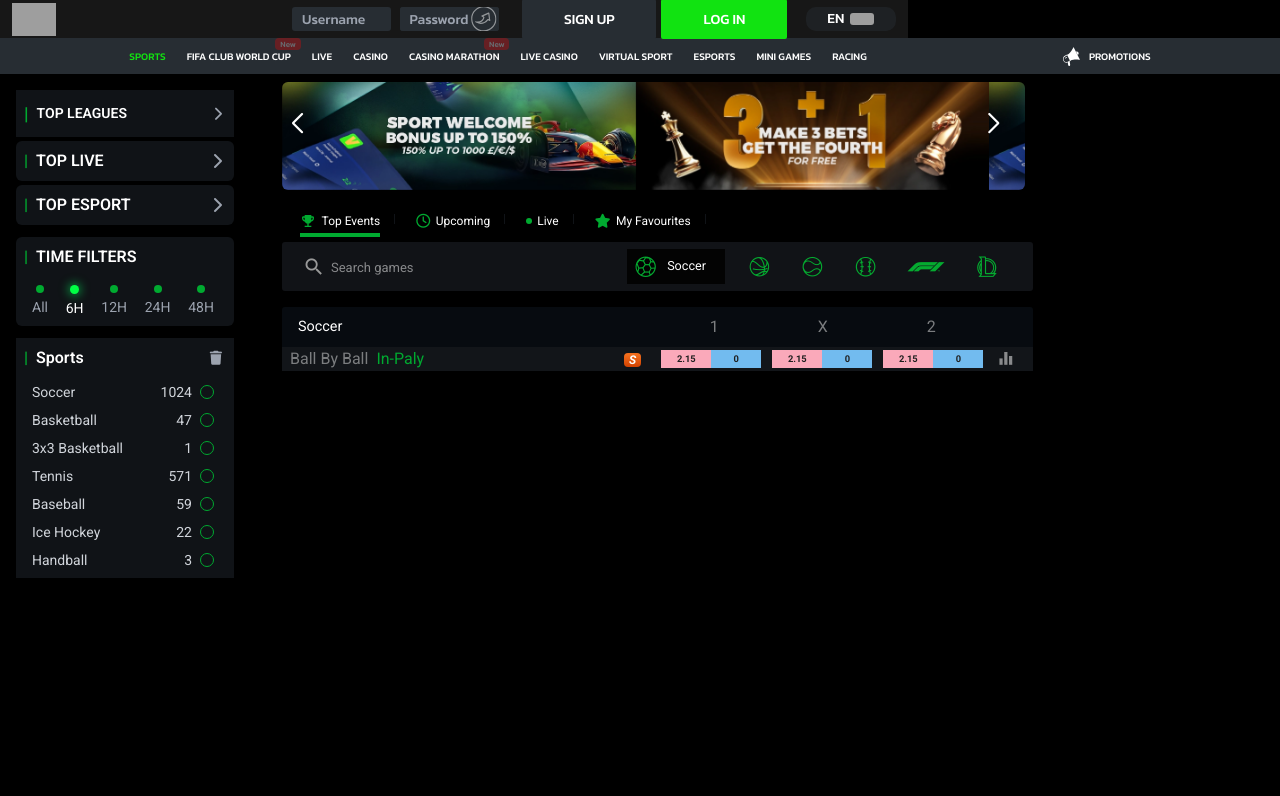
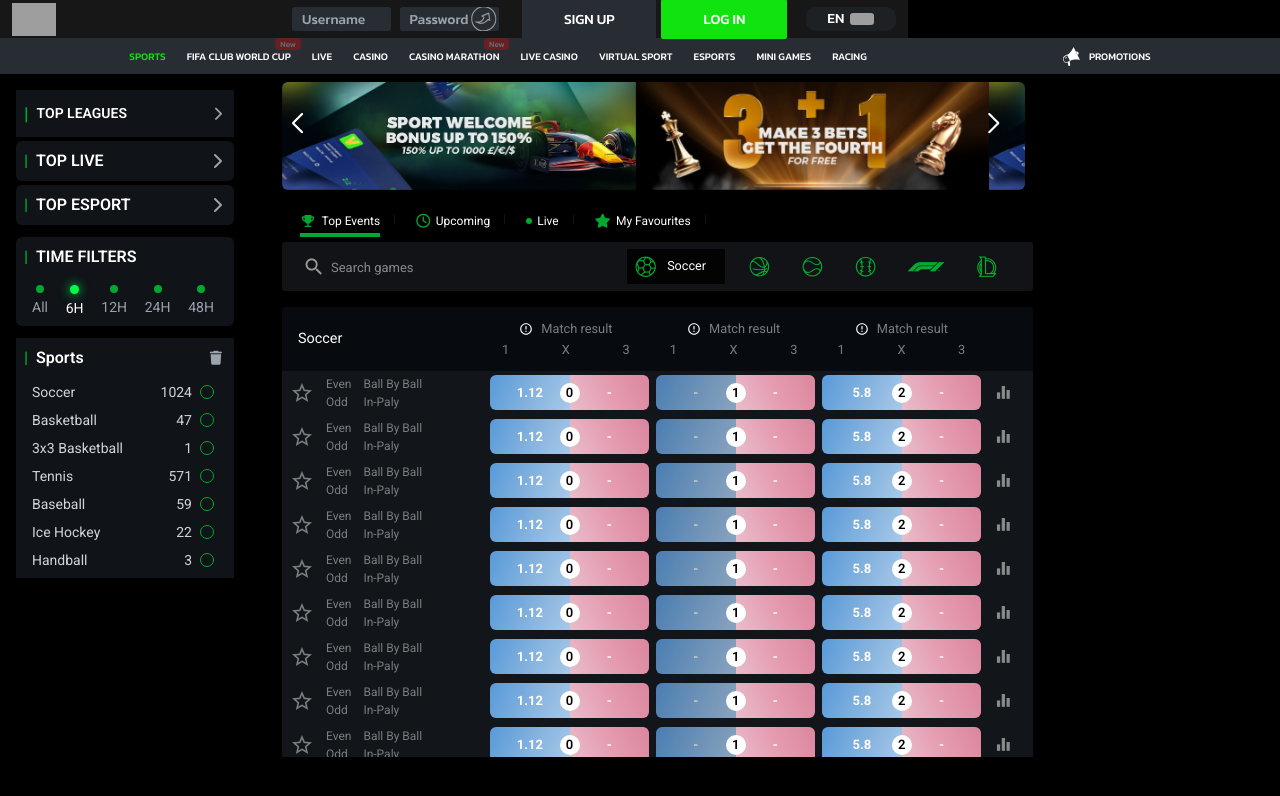
Before and after one commit to faizan99904/FlashExch, an Angular app: page / in a window 1280 px wide. Shown: the top 796 px of the page. Built offline with nearby package versions, Linux system fonts and the light colour scheme; grey boxes are pictures that could not be loaded.

Commit message:
fix market

```diff
--- a/src/component/market/market.component.html
+++ b/src/component/market/market.component.html
@@ -1,5 +1,5 @@
 <!-- Mobile -->
-<div class="market-wrapper p-[2vw_2.5vw] bg-[#101317] overflow-hidden">
+<div class="market-wrapper p-[2vw_2.5vw] bg-[#101317] overflow-hidden"  *ngFor="let item of arr">
     <div class="first-line flex items-center h-[6vw]">
         <div class="start text-[4.5vw] mr-[1.2vw] h-full items-center">
             <span class="material-icons text-[#A0A1A2] text-[4vw]">equalizer</span>
@@ -20,7 +20,8 @@
         <div class="star-wrapper leading-[6vw] mr-[1vw] ml-[-1px] text-[5vw]">
             <span class="material-icons text-[#00aa30]">star_border</span>
         </div>
-        <div class="match-name w-[calc(100%-7vw)] p-0 text-white leading-[6vw] text-[3.5vw]" routerLink="/market-detail">
+        <div class="match-name w-[calc(100%-7vw)] p-0 text-white leading-[6vw] text-[3.5vw]"
+            routerLink="/market-detail">
             <span>Belgium W.</span><span> - </span><span>Italy W.</span>
         </div>
     </div>
@@ -119,25 +120,49 @@
             </div>
         </div>
     </div> -->
-   <div class="w-full flex items-center mt-[0.56rem] justify-center gap-x-[0.44rem] "><div  class="w-full relative opacity-70 cursor-not-allowed"><div class="undefined w-full rounded-[0.375rem] grid grid-cols-2 text-[13px] text-text_secondary overflow-hidden"><button    class="inline-block  leading-normal relative overflow-hidden  transition duration-150 ease-in-out  h-[35px] col-span-1 w-full flex items-center justify-center bg-bg_backBtnBgColor  h-[2.1875rem] active:opacity-70 flex flex-col items-center justify-center  leading-4  font-bold
+    <div class="w-full flex items-center mt-[0.56rem] justify-center gap-x-[0.44rem] ">
+        <div class="w-full relative opacity-70 cursor-not-allowed">
+            <div
+                class="undefined w-full rounded-[0.375rem] grid grid-cols-2 text-[13px] text-text_secondary overflow-hidden">
+                <button class="inline-block  leading-normal relative overflow-hidden  transition duration-150 ease-in-out  h-[35px] col-span-1 w-full flex items-center justify-center bg-bg_backBtnBgColor  h-[2.1875rem] active:opacity-70 flex flex-col items-center justify-center  leading-4  font-bold
       cursor-pointer
       active:scale-[98%]
-      " type="button"><span class=" text-[13px]">4.2</span></button><button   class="inline-block  leading-normal relative overflow-hidden  transition duration-150 ease-in-out  h-[35px] col-span-1 w-full flex items-center justify-center bg-bg_layBtnBgColor h-[2.1875rem] active:opacity-70 flex flex-col items-center justify-center leading-4  font-bold
+      " type="button"><span class=" text-[13px]">4.2</span></button><button class="inline-block  leading-normal relative overflow-hidden  transition duration-150 ease-in-out  h-[35px] col-span-1 w-full flex items-center justify-center bg-bg_layBtnBgColor h-[2.1875rem] active:opacity-70 flex flex-col items-center justify-center leading-4  font-bold
       cursor-pointer
       active:scale-[98%]
-      " type="button"><span class="text-[13px]">4.3</span></button></div><div class="absolute top-1/2 z-1 left-1/2 transform -translate-x-1/2 -translate-y-1/2 bg-bg_secondary w-[1.25rem] h-[1.25rem] rounded-full flex items-center justify-center text-text_secondary2 text-[13px] font-semibold">0</div></div><div class="w-full relative opacity-70 cursor-not-allowed"><div class="undefined w-full rounded-[0.375rem] grid grid-cols-2 text-[13px] text-text_secondary overflow-hidden"><button class="inline-block  leading-normal relative overflow-hidden  transition duration-150 ease-in-out  h-[35px] col-span-1 w-full flex items-center justify-center bg-bg_backBtnBgColor  h-[2.1875rem] active:opacity-70 flex flex-col items-center justify-center  leading-4  font-bold
+      " type="button"><span class="text-[13px]">4.3</span></button></div>
+            <div
+                class="absolute top-1/2 z-1 left-1/2 transform -translate-x-1/2 -translate-y-1/2 bg-bg_secondary w-[1.25rem] h-[1.25rem] rounded-full flex items-center justify-center text-text_secondary2 text-[13px] font-semibold">
+                0</div>
+        </div>
+        <div class="w-full relative opacity-70 cursor-not-allowed">
+            <div
+                class="undefined w-full rounded-[0.375rem] grid grid-cols-2 text-[13px] text-text_secondary overflow-hidden">
+                <button class="inline-block  leading-normal relative overflow-hidden  transition duration-150 ease-in-out  h-[35px] col-span-1 w-full flex items-center justify-center bg-bg_backBtnBgColor  h-[2.1875rem] active:opacity-70 flex flex-col items-center justify-center  leading-4  font-bold
       cursor-pointer
       active:scale-[98%]
-      " type="button"><span class=" text-[13px]">55</span></button><button   class="inline-block  leading-normal relative overflow-hidden  transition duration-150 ease-in-out  h-[35px] col-span-1 w-full flex items-center justify-center bg-bg_layBtnBgColor h-[2.1875rem] active:opacity-70 flex flex-col items-center justify-center leading-4  font-bold
+      " type="button"><span class=" text-[13px]">55</span></button><button class="inline-block  leading-normal relative overflow-hidden  transition duration-150 ease-in-out  h-[35px] col-span-1 w-full flex items-center justify-center bg-bg_layBtnBgColor h-[2.1875rem] active:opacity-70 flex flex-col items-center justify-center leading-4  font-bold
       cursor-pointer
       active:scale-[98%]
-      " type="button"><span class="text-[13px]">60</span></button></div><div class="absolute top-1/2 z-1 left-1/2 transform -translate-x-1/2 -translate-y-1/2 bg-bg_secondary w-[1.25rem] h-[1.25rem] rounded-full flex items-center justify-center text-text_secondary2 text-[13px] font-semibold">1</div></div><div  class="w-full relative opacity-70 cursor-not-allowed"><div class="undefined w-full rounded-[0.375rem] grid grid-cols-2 text-[13px] text-text_secondary overflow-hidden"><button class="inline-block  leading-normal relative overflow-hidden  transition duration-150 ease-in-out  h-[35px] col-span-1 w-full flex items-center justify-center bg-bg_backBtnBgColor  h-[2.1875rem] active:opacity-70 flex flex-col items-center justify-center  leading-4  font-bold
+      " type="button"><span class="text-[13px]">60</span></button></div>
+            <div
+                class="absolute top-1/2 z-1 left-1/2 transform -translate-x-1/2 -translate-y-1/2 bg-bg_secondary w-[1.25rem] h-[1.25rem] rounded-full flex items-center justify-center text-text_secondary2 text-[13px] font-semibold">
+                1</div>
+        </div>
+        <div class="w-full relative opacity-70 cursor-not-allowed">
+            <div
+                class="undefined w-full rounded-[0.375rem] grid grid-cols-2 text-[13px] text-text_secondary overflow-hidden">
+                <button class="inline-block  leading-normal relative overflow-hidden  transition duration-150 ease-in-out  h-[35px] col-span-1 w-full flex items-center justify-center bg-bg_backBtnBgColor  h-[2.1875rem] active:opacity-70 flex flex-col items-center justify-center  leading-4  font-bold
       cursor-pointer
       active:scale-[98%]
-      " type="button"><span class=" text-[13px]">1.34</span></button><button    class="inline-block  leading-normal relative overflow-hidden  transition duration-150 ease-in-out  h-[35px] col-span-1 w-full flex items-center justify-center bg-bg_layBtnBgColor h-[2.1875rem] active:opacity-70 flex flex-col items-center justify-center leading-4  font-bold
+      " type="button"><span class=" text-[13px]">1.34</span></button><button class="inline-block  leading-normal relative overflow-hidden  transition duration-150 ease-in-out  h-[35px] col-span-1 w-full flex items-center justify-center bg-bg_layBtnBgColor h-[2.1875rem] active:opacity-70 flex flex-col items-center justify-center leading-4  font-bold
       cursor-pointer
       active:scale-[98%]
-      " type="button"><span class="text-[13px]">1.35</span></button></div><div class="absolute top-1/2 z-1 left-1/2 transform -translate-x-1/2 -translate-y-1/2 bg-bg_secondary w-[1.25rem] h-[1.25rem] rounded-full flex items-center justify-center text-text_secondary2 text-[13px] font-semibold">2</div></div>
+      " type="button"><span class="text-[13px]">1.35</span></button></div>
+            <div
+                class="absolute top-1/2 z-1 left-1/2 transform -translate-x-1/2 -translate-y-1/2 bg-bg_secondary w-[1.25rem] h-[1.25rem] rounded-full flex items-center justify-center text-text_secondary2 text-[13px] font-semibold">
+                2</div>
+        </div>
     </div>
 </div>
 
@@ -146,29 +171,116 @@
 <div class="top-events mt-[1rem]">
     <div class="prematch-matches relative p-0 border-none">
         <div
-            class="g-title [border-bottom-left-radius:0] [border-bottom-right-radius:0;] bg-[#070b10] h-[2.5rem] flex items-center rounded-[3px] leading-[2.5rem]">
+            class="g-title [border-bottom-left-radius:0] [border-bottom-right-radius:0;] bg-[#070b10] h-[4rem] flex items-center rounded-[3px] leading-[2.5rem]">
             <div
-                class="rect-title bg-[unset] w-[26rem] pl-[1rem] h-[100%] flex items-center text-[.9rem] text-[#fff] truncate">
+                class="rect-title bg-[unset] w-[240px]  pl-[1rem] h-[100%] flex items-center text-[.9rem] text-[#fff] truncate">
                 <div class="title">Soccer</div>
             </div>
-           <div class="flex justify-end w-full">
-             <div class="flex justify-between w-full max-w-[373px] text-[#7B7D7F] pr-[3rem]">
-                   <span class="flex-auto text-center">1</span>
-                   <span class="flex-auto text-center">X</span>
-                   <span class="flex-auto text-center">2</span>
+            <div class="flex justify-end h-full items-center w-full !max-w-[calc(100%-200px)]">
+                <div class="flex justify-between w-full  text-[#7B7D7F] pr-[3rem]">
+                    <div class="w-[33.33%] gap-2 px-5 text-center flex justify-center items-center flex-col">
+                            <div class="flex items-center gap-2">
+                                  <svg xmlns="http://www.w3.org/2000/svg" width="14" height="14" viewBox="0 0 24 24"><path fill="none" d="M0 0h24v24H0V0z"/><path fill="white" d="M11 15h2v2h-2zm0-8h2v6h-2zm.99-5C6.47 2 2 6.48 2 12s4.47 10 9.99 10C17.52 22 22 17.52 22 12S17.52 2 11.99 2zM12 20c-4.42 0-8-3.58-8-8s3.58-8 8-8 8 3.58 8 8-3.58 8-8 8z"/></svg>
+                                  <div class="text-[.8rem] text-[#7B7D7F] leading-[12px] ">Match result</div>
+                            </div>
+                            <div class="flex justify-between items-center w-full">
+                                 <div class="text-[.8rem] text-[#7B7D7F] leading-[12px]">1</div>
+                                 <div class="text-[.8rem] text-[#7B7D7F] leading-[12px]">X</div>
+                                 <div class="text-[.8rem] text-[#7B7D7F] leading-[12px]">3</div>
+                            </div>
+                    </div>
+                    <div class="w-[33.33%] gap-2 px-5  text-center flex justify-center items-center flex-col">
+                            <div class="flex items-center gap-2">
+                                  <svg xmlns="http://www.w3.org/2000/svg" width="14" height="14" viewBox="0 0 24 24"><path fill="none" d="M0 0h24v24H0V0z"/><path fill="white" d="M11 15h2v2h-2zm0-8h2v6h-2zm.99-5C6.47 2 2 6.48 2 12s4.47 10 9.99 10C17.52 22 22 17.52 22 12S17.52 2 11.99 2zM12 20c-4.42 0-8-3.58-8-8s3.58-8 8-8 8 3.58 8 8-3.58 8-8 8z"/></svg>
+                                  <div class="text-[.8rem] text-[#7B7D7F] leading-[12px]">Match result</div>
+                            </div>
+                            <div class="flex justify-between items-center w-full">
+                                 <div class="text-[.8rem] text-[#7B7D7F] leading-[12px]">1</div>
+                                 <div class="text-[.8rem] text-[#7B7D7F] leading-[12px]">X</div>
+                                 <div class="text-[.8rem] text-[#7B7D7F] leading-[12px]">3</div>
+                            </div>
+                    </div>
+                    <div class="w-[33.33%] gap-2 px-5   text-center flex justify-center items-center flex-col">
+                            <div class="flex items-center gap-2">
+                                  <svg xmlns="http://www.w3.org/2000/svg" width="14" height="14" viewBox="0 0 24 24"><path fill="none" d="M0 0h24v24H0V0z"/><path fill="white" d="M11 15h2v2h-2zm0-8h2v6h-2zm.99-5C6.47 2 2 6.48 2 12s4.47 10 9.99 10C17.52 22 22 17.52 22 12S17.52 2 11.99 2zM12 20c-4.42 0-8-3.58-8-8s3.58-8 8-8 8 3.58 8 8-3.58 8-8 8z"/></svg>
+                                  <div class="text-[.8rem] text-[#7B7D7F] leading-[12px]">Match result</div>
+                            </div>
+                            <div class="flex justify-between items-center w-full">
+                                 <div class="text-[.8rem] text-[#7B7D7F] leading-[12px]">1</div>
+                                 <div class="text-[.8rem] text-[#7B7D7F] leading-[12px]">X</div>
+                                 <div class="text-[.8rem] text-[#7B7D7F] leading-[12px]">3</div>
                             </div>
                     </div>
                 </div>
-          <div class="bg-[#121519]  w-full flex justify-between items-center px-2">
+            </div>
+        </div>
+        <div class="bg-[#121519]  w-full flex justify-between items-center px-2" *ngFor="let item of arr"  routerLink="/market-detail">
             <div class="max-w-[140px]">
-                      <span class="text-[#7B7D7F] mr-2 truncate " routerLink="/market-detail">Ball By Ball</span>
-                       <span class="text-[#00A930] truncate">In-Paly</span>
+                <!-- <span class="text-[#7B7D7F] mr-2 truncate " routerLink="/market-detail">Ball By Ball</span>
+                <span class="text-[#00A930] truncate">In-Paly</span> -->
+                <div class="flex items-center h-full gap-3">
+                       <span class="material-icons text-[#7B7D7F]">star_border</span>
+                       <div class="text-[#7B7D7F] flex flex-col py-1 ">
+                          <div class="text-[12px]">Even</div>
+                           <div class="text-[12px]">Odd</div>
                        </div>
-                 <div class=" flex items-center ">
-                    <div class="mr-5">
-                        <span class="game-sportbook">S</span>
+
+                        <div class="text-[#7B7D7F] flex flex-col py-1 ">
+                          <div class="text-[12px]">Ball By Ball</div>
+                           <div class="text-[12px]">In-Paly</div>
                        </div>
-                     <div class="w-full grid grid-cols-3 gap-2">
+                </div>
+            </div>
+            <div class=" flex items-center w-[calc(100%-200px)]">
+
+                <div class="w-full flex items-center justify-center gap-x-[0.44rem]">
+                    <div title="1.12--" class="w-full relative cursor-pointer">
+                        <div
+                            class="undefined w-full rounded-[0.375rem] grid grid-cols-2 text-[13px] text-text_secondary overflow-hidden">
+                            <button title="leftOption-1.12" scaleclass="active:scale-[98%]" class="inline-block  leading-normal relative overflow-hidden  transition duration-150 ease-in-out  h-[35px] col-span-1 w-full flex items-center justify-center bg-bg_backBtnBgColor  h-[2.1875rem] active:opacity-70 flex flex-col items-center justify-center  leading-4 disabled:opacity-80 font-bold
+      cursor-pointer
+      active:scale-[98%]
+      " type="button"><span class=" text-[13px]">1.12</span></button><button title="rightOption--" disabled=""
+                                scaleclass="active:scale-[98%]" class="inline-block  leading-normal relative overflow-hidden  transition duration-150 ease-in-out  h-[35px] col-span-1 w-full flex items-center justify-center bg-bg_layBtnBgColor h-[2.1875rem] active:opacity-70 flex flex-col items-center justify-center leading-4  font-bold
+      cursor-pointer
+      active:scale-[98%]
+      " type="button"><span class="text-[13px]">-</span></button></div>
+                        <div
+                            class="absolute top-1/2 z-1 left-1/2 transform -translate-x-1/2 -translate-y-1/2 bg-bg_secondary w-[1.25rem] h-[1.25rem] rounded-full flex items-center justify-center text-text_secondary2 text-[13px] font-semibold">
+                            0</div>
+                    </div>
+                    <div title="---" class="w-full relative cursor-pointer">
+                        <div
+                            class="undefined w-full rounded-[0.375rem] grid grid-cols-2 text-[13px] text-text_secondary overflow-hidden">
+                            <button title="leftOption--" disabled="" scaleclass="active:scale-[98%]" class="inline-block  leading-normal relative overflow-hidden  transition duration-150 ease-in-out  h-[35px] col-span-1 w-full flex items-center justify-center bg-bg_backBtnBgColor  h-[2.1875rem] active:opacity-70 flex flex-col items-center justify-center  leading-4 disabled:opacity-80 font-bold
+      cursor-pointer
+      active:scale-[98%]
+      " type="button"><span class=" text-[13px]">-</span></button><button title="rightOption--" disabled=""
+                                scaleclass="active:scale-[98%]" class="inline-block  leading-normal relative overflow-hidden  transition duration-150 ease-in-out  h-[35px] col-span-1 w-full flex items-center justify-center bg-bg_layBtnBgColor h-[2.1875rem] active:opacity-70 flex flex-col items-center justify-center leading-4  font-bold
+      cursor-pointer
+      active:scale-[98%]
+      " type="button"><span class="text-[13px]">-</span></button></div>
+                        <div
+                            class="absolute top-1/2 z-1 left-1/2 transform -translate-x-1/2 -translate-y-1/2 bg-bg_secondary w-[1.25rem] h-[1.25rem] rounded-full flex items-center justify-center text-text_secondary2 text-[13px] font-semibold">
+                            1</div>
+                    </div>
+                    <div title="5.8--" class="w-full relative cursor-pointer">
+                        <div
+                            class="undefined w-full rounded-[0.375rem] grid grid-cols-2 text-[13px] text-text_secondary overflow-hidden">
+                            <button title="leftOption-5.8" scaleclass="active:scale-[98%]" class="inline-block  leading-normal relative overflow-hidden  transition duration-150 ease-in-out  h-[35px] col-span-1 w-full flex items-center justify-center bg-bg_backBtnBgColor  h-[2.1875rem] active:opacity-70 flex flex-col items-center justify-center  leading-4 disabled:opacity-80 font-bold
+      cursor-pointer
+      active:scale-[98%]
+      " type="button"><span class=" text-[13px]">5.8</span></button><button title="rightOption--" disabled=""
+                                scaleclass="active:scale-[98%]" class="inline-block  leading-normal relative overflow-hidden  transition duration-150 ease-in-out  h-[35px] col-span-1 w-full flex items-center justify-center bg-bg_layBtnBgColor h-[2.1875rem] active:opacity-70 flex flex-col items-center justify-center leading-4  font-bold
+      cursor-pointer
+      active:scale-[98%]
+      " type="button"><span class="text-[13px]">-</span></button></div>
+                        <div
+                            class="absolute top-1/2 z-1 left-1/2 transform -translate-x-1/2 -translate-y-1/2 bg-bg_secondary w-[1.25rem] h-[1.25rem] rounded-full flex items-center justify-center text-text_secondary2 text-[13px] font-semibold">
+                            2</div>
+                    </div>
+                </div>
+                <!-- <div class="w-full grid grid-cols-3 gap-2">
                        <div class="flex">
                          <span class="count lay flex items-center justify-center">2.15</span>
                           <span class="count back flex items-center justify-center">0</span>
@@ -183,12 +295,14 @@
                          <span class="count lay flex items-center justify-center">2.15</span>
                           <span class="count back flex items-center justify-center">0</span>
                        </div>
-                     </div>
+                     </div> -->
                 <div class="w-[3rem] flex justify-center h-full items-center">
-                        <span  class="material-icons text-[#898A8C] hover:text-[#fff] text-[1.2rem]">equalizer</span>
+                    <span class="material-icons text-[#898A8C] hover:text-[#fff] text-[1.2rem]">equalizer</span>
                 </div>
             </div>
 
         </div>
+
+
     </div>
 </div>
--- a/src/component/market/market.component.ts
+++ b/src/component/market/market.component.ts
@@ -1,12 +1,13 @@
+import { CommonModule } from '@angular/common';
 import { Component } from '@angular/core';
 import { RouterLink } from '@angular/router';
 
 @Component({
   selector: 'app-market',
-  imports: [RouterLink],
+  imports: [RouterLink, CommonModule],
   templateUrl: './market.component.html',
   styleUrl: './market.component.css'
 })
 export class MarketComponent {
-
+  arr = [1,2,3,5,6,6,7,8,9,4,5,7]
 }
--- a/src/pages/market-detail/market-detail.component.ts
+++ b/src/pages/market-detail/market-detail.component.ts
@@ -1,4 +1,5 @@
 import { Component } from '@angular/core';
+import { Location } from '@angular/common';
 
 @Component({
   selector: 'app-market-detail',
@@ -7,5 +8,8 @@ import { Component } from '@angular/core';
   styleUrl: './market-detail.component.css'
 })
 export class MarketDetailComponent {
-
+  constructor(private location: Location){}
+  navigateBack() {
+    this.location.back();
+  }
 }
--- a/src/shared/header/header.component.html
+++ b/src/shared/header/header.component.html
@@ -3,9 +3,9 @@
         <div class="logo-area">
             <div class="logo">
                 <a>
-                    <img src="https://static.inpcdn.com/112,1c3cd62c481703.webp" class="mobile-logo">
+                    <img src="https://static.inpcdn.com/112,1c3cd62c481703.webp" class="mobile-logo" routerLink="/">
                     <img src="https://static.inpcdn.com/112,1c3cf09c739d87.webp"
-                        class="max-[819px]:hidden !h-[19px] lg:!h-[22px] xl:!h-[33px] desktop-logo">
+                        class="max-[819px]:hidden !h-[19px] lg:!h-[22px] xl:!h-[33px] desktop-logo" routerLink="/">
                 </a>
             </div>
         </div>
```
Also changed, not shown: src/pages/market-detail/market-detail.component.html (+5 -10 lines). Lines whose indentation alone changed are shown as unchanged.
